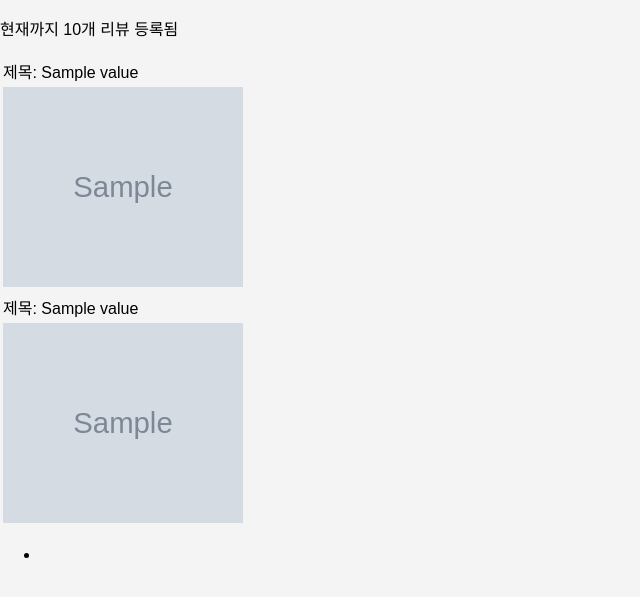
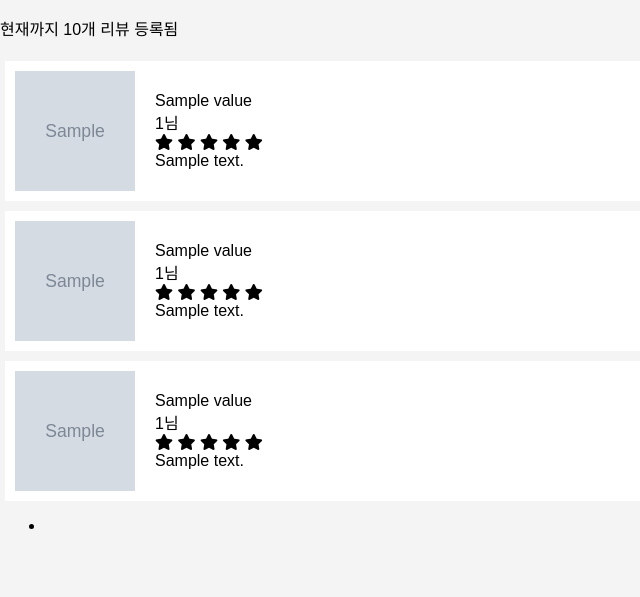
Before and after one commit to ewha-osp-doh/ewha-market, a Flask app: template templates/review_overview.html in a window 1280 px wide. Shown: the part 77-674 px from the top of the page, without its empty margins (0-640 px from the left). Run offline with Flask 3, Linux system fonts and the light colour scheme; the template is opened without the code that fills it: most values are stand-ins (such as "Sample title", 1, 10 or a date in 2020); grey boxes marked "Sample" are stand-in pictures; some libraries are stand-ins or nearby versions; some web fonts are replaced.

Commit message:
Update review_overview.html

```diff
--- a/templates/review_overview.html
+++ b/templates/review_overview.html
@@ -5,12 +5,15 @@
     <meta name="viewport" content="width=device-width, initial-scale=1.0" />
     <title>리뷰 페이지</title>
 
-    <link rel="stylesheet" href="../static/css/status-bar.css" />
-    <link rel="stylesheet" href="../static/css/alt-header.css" />
-    <link rel="stylesheet" href="../static/css/items.css" />
-    <link rel="stylesheet" href="../static/css/text_style.css" />
-    <link rel="stylesheet" href="https://cdnjs.cloudflare.com/ajax/libs/font-awesome/5.8.2/css/all.min.css" />
-    <link rel="stylesheet" href="../static/css/screens/allreview.css" />
+    <link rel="stylesheet" href="/static/css/status-bar.css" />
+    <link rel="stylesheet" href="/static/css/alt-header.css" />
+    <link rel="stylesheet" href="/static/css/items.css" />
+    <link rel="stylesheet" href="/static/css/text_style.css" />
+    <link
+      rel="stylesheet"
+      href="https://cdnjs.cloudflare.com/ajax/libs/font-awesome/5.8.2/css/all.min.css"
+    />
+    <link rel="stylesheet" href="/static/css/allreview.css" />
   </head>
   <body>
     <!-- 상단 status-bar -->
@@ -37,57 +40,126 @@
         </a>
       </div>
       <div class="alt-header__column">
-            <h1 class="alt-header__title">리뷰 전체 보기</h1>
+        <h1 class="alt-header__title" style="color: 0A5226">리뷰 전체 보기</h1>
       </div>
     </header>
     <!-- 여기까지 상단 header -->
 
     {% if total > 0 %}
-        <p>
-            현재까지 {{total}}개 리뷰 등록됨
-        </p>
-        <table>
-            <tr>
+    <p>현재까지 {{total}}개 리뷰 등록됨</p>
+
+    <div class="review-container">
       {% for key, value in row1 %}
-                    <td>제목: {{value.title}}</td>
+
+      <div
+  class="review-item"
+  onclick="location.href='/review_detail/{{key}}/';"
+  style="cursor: pointer"
+>
+  <img src="images/{{value.img_path}}" alt="{{value.title}}"   class="review-image"/>
+              <div class="review-text">
+  <div class="review-title">{{value.title}}</div>
+                   <div>{{ value.authorId }}님</div>
+  <div class="review-star-rating">
+  {% for i in range(5) %}
+    {% if i < value.point|int %}
+      <i class="fas fa-star"></i> <!-- 채워진 별 -->
+    {% else %}
+      <i class="far fa-star"></i> <!-- 빈 별 -->
+    {% endif %}
   {% endfor %}
-            </tr>
-            <tr>
-                {% for key, value in row1 %}
-                    <td onclick="location.href='/review_detail/{{key}}/';" style="cursor: pointer;">
-                        <img src="images/{{value.img_path}}" width=240 height=200/>
-                    </td>
+</div>
+
+  <div class="review-content">{{ value.content }}</div>
+      </div>
+</div>
+
+
+
       {% endfor %}
-            </tr>
-            <tr>
+
+
       {% for key, value in row2 %}
-                    <td>제목: {{value.title}}</td>
+
+          <div
+  class="review-item"
+  onclick="location.href='/review_detail/{{key}}/';"
+  style="cursor: pointer"
+>
+  <img src="images/{{value.img_path}}" alt="{{value.title}}"   class="review-image"/>
+              <div class="review-text">
+  <div class="review-title">{{value.title}}</div>
+                   <div>{{ value.authorId }}님</div>
+  <div class="review-star-rating">
+  {% for i in range(5) %}
+    {% if i < value.point|int %}
+      <i class="fas fa-star"></i> <!-- 채워진 별 -->
+    {% else %}
+      <i class="far fa-star"></i> <!-- 빈 별 -->
+    {% endif %}
   {% endfor %}
-            </tr>
-            <tr>
-                {% for key, value in row2 %}
-                    <td onclick="location.href='/review_detail/{{key}}/';" style="cursor:pointer;">
-                        <img src="images/{{value.img_path}}" width=240 height=200 />
-                    </td>
+</div>
+
+  <div class="review-content">{{ value.content }}</div>
+      </div>
+</div>
+
+
+
       {% endfor %}
-            </tr>
-        </table>
+
+
+    {% for key, value in row3 %}
+
+
+
+         <div
+  class="review-item"
+  onclick="location.href='/review_detail/{{key}}/';"
+  style="cursor: pointer"
+>
+  <img src="images/{{value.img_path}}" alt="{{value.title}}"   class="review-image"/>
+              <div class="review-text">
+  <div class="review-title">{{value.title}}</div>
+                   <div>{{ value.authorId }}님</div>
+  <div class="review-star-rating">
+  {% for i in range(5) %}
+    {% if i < value.point|int %}
+      <i class="fas fa-star"></i> <!-- 채워진 별 -->
+    {% else %}
+      <i class="far fa-star"></i> <!-- 빈 별 -->
+    {% endif %}
+  {% endfor %}
+</div>
+
+  <div class="review-content">{{ value.content }}</div>
+      </div>
+</div>
+
+
+
+      {% endfor %}
+
+
+
+
     <!-- Codes for Pagination -->
     <div class="page-wrap">
-            <div class="page-nation">
+      <div class="pagenation">
         <ul>
           <li>
             {% for i in range(page_count) %}
-                            <a href="{{url_for('view_review', page=i)}}" style="color: black">{{i}}</a>
+            <a href="{{url_for('view_review', page=i)}}"
+              >{{i}}</a
+            >
             {% endfor %}
           </li>
         </ul>
       </div>
     </div>
     {% else %}
-        <p>
-            등록된 리뷰가 없습니다.
-        </p>
+    <p>등록된 리뷰가 없습니다.</p>
+
     {% endif %}
   </body>
 </html>
```
Lines whose indentation alone changed are shown as unchanged.
